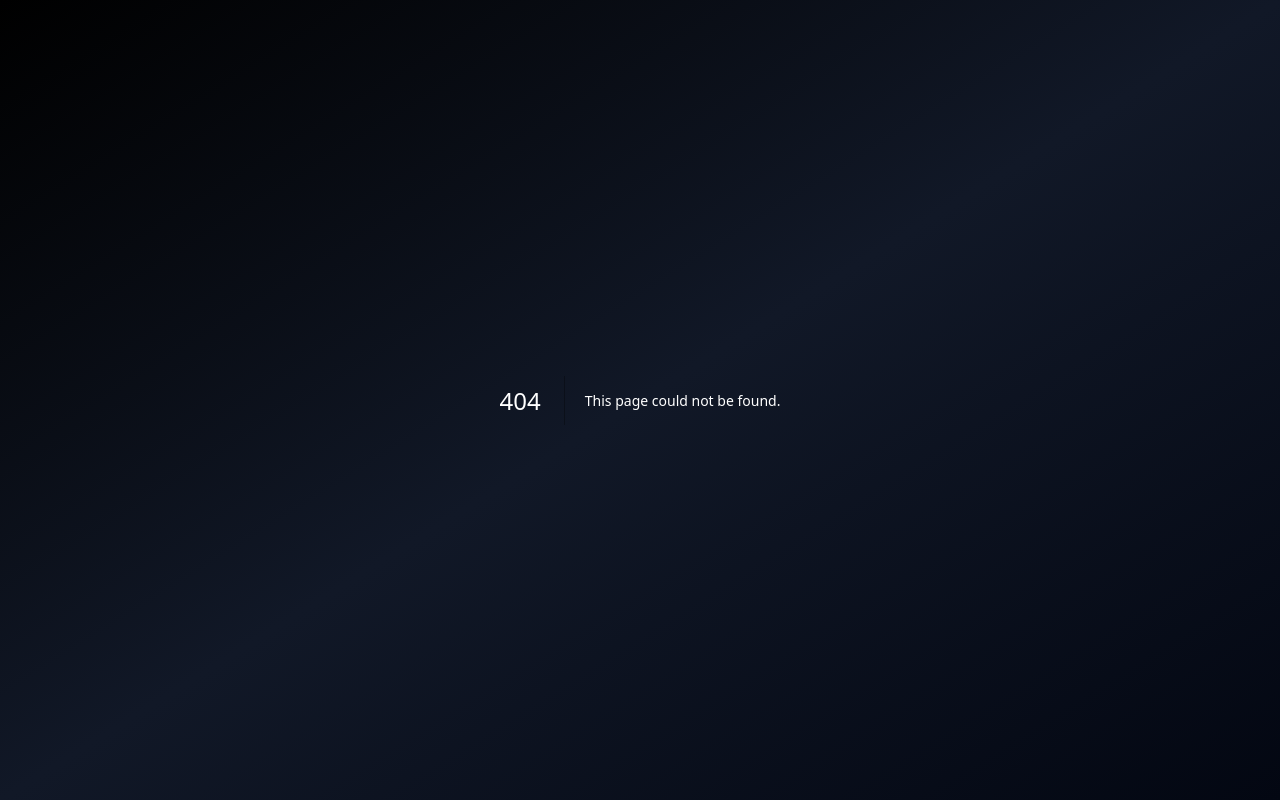
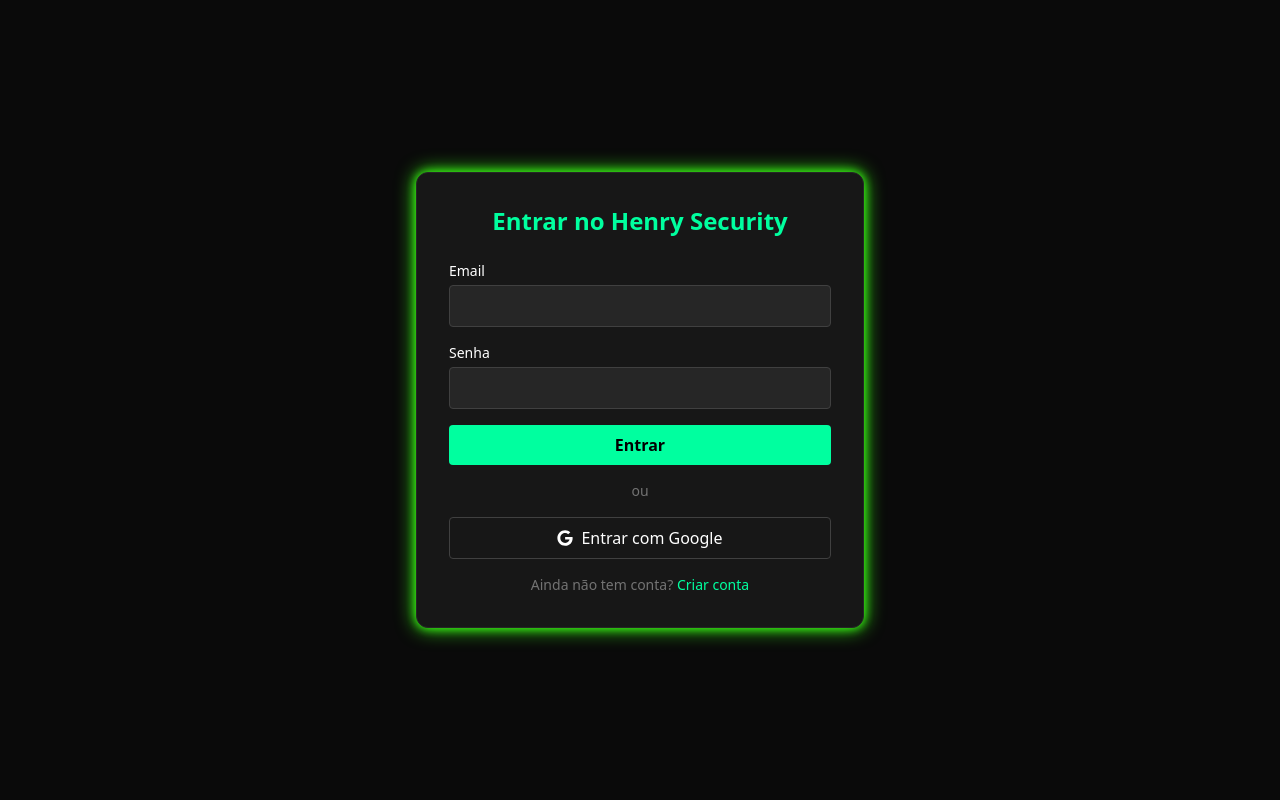
Before and after one commit to henrysec-bot/henry-security, a Next.js app: page /login in a window 1280 px wide. Before the commit this address had no page. Built offline with nearby package versions, Linux system fonts and the light colour scheme.

Commit message:
Padronizando quebras de linha com LF

```diff
--- /dev/null
+++ b/app/(auth)/login/page.tsx
@@ -0,0 +1,76 @@
+'use client'
+
+import { motion } from 'framer-motion'
+import Link from 'next/link'
+import { useState } from 'react'
+import { FaGoogle } from 'react-icons/fa'
+
+export default function LoginPage() {
+  const [email, setEmail] = useState('')
+  const [password, setPassword] = useState('')
+
+  const handleLogin = (e: React.FormEvent) => {
+    e.preventDefault()
+    // Autenticação será implementada futuramente
+    console.log({ email, password })
+  }
+
+  return (
+    <main className="min-h-screen flex items-center justify-center bg-neutral-950 text-white px-4">
+      <motion.div
+        initial={{ opacity: 0, y: 40 }}
+        animate={{ opacity: 1, y: 0 }}
+        transition={{ duration: 0.5 }}
+        className="w-full max-w-md bg-neutral-900 border border-neutral-800 rounded-xl p-8 shadow-neon"
+      >
+        <h1 className="text-2xl font-bold mb-6 text-neon-green text-center">Entrar no Henry Security</h1>
+
+        <form onSubmit={handleLogin} className="space-y-4">
+          <div>
+            <label className="block text-sm mb-1">Email</label>
+            <input
+              type="email"
+              className="w-full px-4 py-2 rounded bg-neutral-800 border border-neutral-700 focus:outline-none focus:ring-2 focus:ring-neon-green"
+              value={email}
+              onChange={(e) => setEmail(e.target.value)}
+              required
+            />
+          </div>
+          <div>
+            <label className="block text-sm mb-1">Senha</label>
+            <input
+              type="password"
+              className="w-full px-4 py-2 rounded bg-neutral-800 border border-neutral-700 focus:outline-none focus:ring-2 focus:ring-neon-green"
+              value={password}
+              onChange={(e) => setPassword(e.target.value)}
+              required
+            />
+          </div>
+
+          <button
+            type="submit"
+            className="w-full py-2 rounded bg-neon-green text-black font-semibold hover:bg-green-400 transition-colors"
+          >
+            Entrar
+          </button>
+        </form>
+
+        <div className="my-4 text-center text-sm text-neutral-500">ou</div>
+
+        <button
+          className="w-full flex items-center justify-center gap-2 py-2 border border-neutral-700 rounded hover:bg-neutral-800 transition"
+          onClick={() => alert('Google login ainda será integrado')}
+        >
+          <FaGoogle /> Entrar com Google
+        </button>
+
+        <p className="mt-4 text-sm text-center text-neutral-500">
+          Ainda não tem conta?{' '}
+          <Link href="/register" className="text-neon-green hover:underline">
+            Criar conta
+          </Link>
+        </p>
+      </motion.div>
+    </main>
+  )
+}
```
